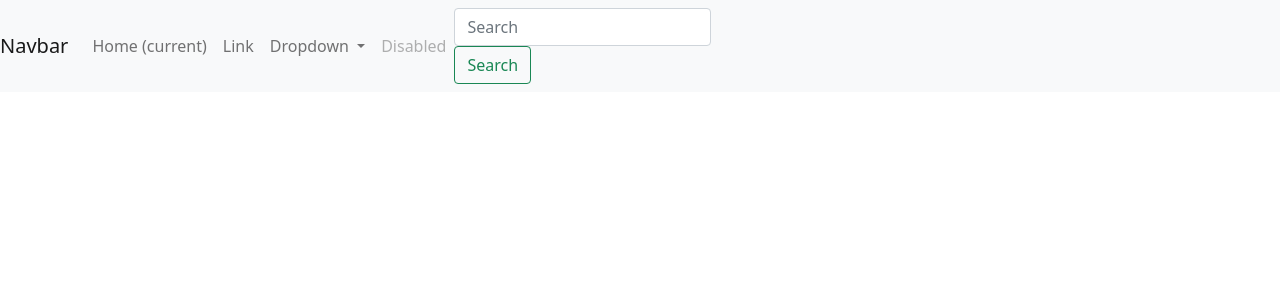
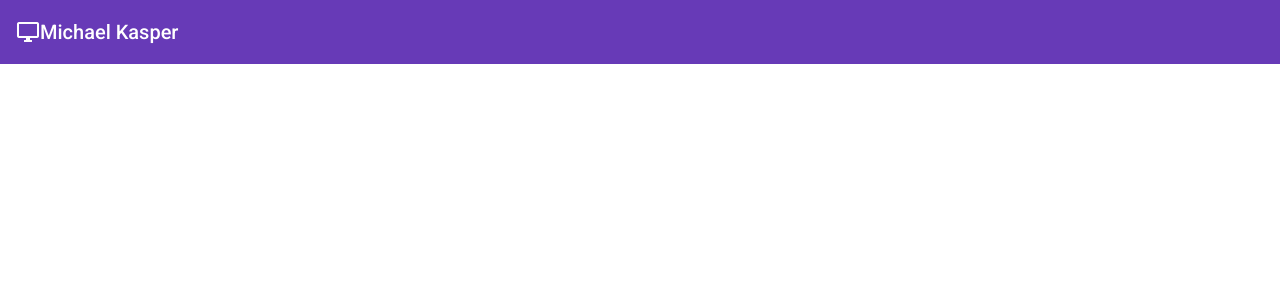
Before and after one commit to mlkasper/ResumeAngular, an Angular app in the folder resume-angular/: page / in a window 1280 px wide. Shown: the top 300 px of the page. Built offline with nearby package versions, Linux system fonts and the light colour scheme.

Commit message:
update with material dependencies

```diff
--- a/resume-angular/angular.json
+++ b/resume-angular/angular.json
@@ -27,6 +27,7 @@
               "src/assets"
             ],
             "styles": [
+              "./node_modules/@angular/material/prebuilt-themes/deeppurple-amber.css",
               "node_modules/bootstrap/dist/css/bootstrap.min.css",
               "src/styles.css"
             ],
@@ -95,6 +96,7 @@
               "src/assets"
             ],
             "styles": [
+              "./node_modules/@angular/material/prebuilt-themes/deeppurple-amber.css",
               "src/styles.css"
             ],
             "scripts": []
--- a/resume-angular/package.json
+++ b/resume-angular/package.json
@@ -11,16 +11,20 @@
   "private": true,
   "dependencies": {
     "@angular/animations": "~12.2.0",
+    "@angular/cdk": "^12.2.5",
     "@angular/common": "~12.2.0",
     "@angular/compiler": "~12.2.0",
     "@angular/core": "~12.2.0",
+    "@angular/fire": "^7.0.4",
     "@angular/forms": "~12.2.0",
     "@angular/localize": "~12.2.0",
+    "@angular/material": "^12.2.5",
     "@angular/platform-browser": "~12.2.0",
     "@angular/platform-browser-dynamic": "~12.2.0",
     "@angular/router": "~12.2.0",
     "@ng-bootstrap/ng-bootstrap": "^10.0.0",
     "bootstrap": "^5.1.1",
+    "firebase": "^9.0.2",
     "jquery": "^3.6.0",
     "rxjs": "~6.6.0",
     "tslib": "^2.3.0",
--- a/resume-angular/src/app/app.component.html
+++ b/resume-angular/src/app/app.component.html
@@ -1,35 +1,4 @@
-<nav class="navbar navbar-expand-lg navbar-light bg-light">
-  <a class="navbar-brand" href="#">Navbar</a>
-  <button class="navbar-toggler" type="button" data-toggle="collapse" data-target="#navbarSupportedContent" aria-controls="navbarSupportedContent" aria-expanded="false" aria-label="Toggle navigation">
-    <span class="navbar-toggler-icon"></span>
-  </button>
-
-  <div class="collapse navbar-collapse" id="navbarSupportedContent">
-    <ul class="navbar-nav mr-auto">
-      <li class="nav-item active">
-        <a class="nav-link" href="#">Home <span class="sr-only">(current)</span></a>
-      </li>
-      <li class="nav-item">
-        <a class="nav-link" href="#">Link</a>
-      </li>
-      <li class="nav-item dropdown">
-        <a class="nav-link dropdown-toggle" href="#" id="navbarDropdown" role="button" data-toggle="dropdown" aria-haspopup="true" aria-expanded="false">
-          Dropdown
-        </a>
-        <div class="dropdown-menu" aria-labelledby="navbarDropdown">
-          <a class="dropdown-item" href="#">Action</a>
-          <a class="dropdown-item" href="#">Another action</a>
-          <div class="dropdown-divider"></div>
-          <a class="dropdown-item" href="#">Something else here</a>
-        </div>
-      </li>
-      <li class="nav-item">
-        <a class="nav-link disabled" href="#">Disabled</a>
-      </li>
-    </ul>
-    <form class="form-inline my-2 my-lg-0">
-      <input class="form-control mr-sm-2" type="search" placeholder="Search" aria-label="Search">
-      <button class="btn btn-outline-success my-2 my-sm-0" type="submit">Search</button>
-    </form>
-  </div>
-</nav>
+<mat-toolbar color="primary">
+  <mat-icon>desktop_windows</mat-icon>
+  <span>Michael Kasper</span>
+</mat-toolbar>
--- a/resume-angular/src/app/app.module.ts
+++ b/resume-angular/src/app/app.module.ts
@@ -4,15 +4,23 @@ import { BrowserModule } from '@angular/platform-browser';
 import { AppRoutingModule } from './app-routing.module';
 import { AppComponent } from './app.component';
 import { NgbModule } from '@ng-bootstrap/ng-bootstrap';
+import { ProjectsComponent } from './projects/projects.component';
+
+import { MatToolbarModule } from '@angular/material/toolbar';
+import { MatIconModule } from '@angular/material/icon';
+import { BrowserAnimationsModule } from '@angular/platform-browser/animations';
 
 @NgModule({
   declarations: [
-    AppComponent
+    AppComponent,
+    ProjectsComponent
   ],
   imports: [
     BrowserModule,
     AppRoutingModule,
-    NgbModule
+    NgbModule,
+    MatIconModule,
+    MatToolbarModule, BrowserAnimationsModule,
   ],
   providers: [],
   bootstrap: [AppComponent]
--- /dev/null
+++ b/resume-angular/src/app/projects/projects.component.html
@@ -0,0 +1 @@
+<p>projects works!</p>
--- /dev/null
+++ b/resume-angular/src/app/projects/projects.component.ts
@@ -0,0 +1,15 @@
+import { Component, OnInit } from '@angular/core';
+
+@Component({
+  selector: 'app-projects',
+  templateUrl: './projects.component.html',
+  styleUrls: ['./projects.component.css']
+})
+export class ProjectsComponent implements OnInit {
+
+  constructor() { }
+
+  ngOnInit(): void {
+  }
+
+}
--- a/resume-angular/src/index.html
+++ b/resume-angular/src/index.html
@@ -5,8 +5,11 @@
 <meta name="viewport" content="width=device-width, initial-scale=1">
 <link rel="icon" type="image/x-icon" href="favicon.ico">
 <link rel="stylesheet" href="../node_modules/bootstrap/dist/css/bootstrap.css">
+<link rel="preconnect" href="https://fonts.gstatic.com">
+<link href="https://fonts.googleapis.com/css2?family=Roboto:wght@300;400;500&display=swap" rel="stylesheet">
+<link href="https://fonts.googleapis.com/icon?family=Material+Icons" rel="stylesheet">
 </head>
-<body>
+<body class="mat-typography">
 <app-root></app-root>
 <script src="../node_modules/jquery/dist/jquery.js"></script>  <script src="../node_modules/bootstrap/dist/js/bootstrap.js"></script>
 </body>
--- a/resume-angular/src/styles.css
+++ b/resume-angular/src/styles.css
@@ -1 +1,4 @@
 /* You can add global styles to this file, and also import other style files */
+
+html, body { height: 100%; }
+body { margin: 0; font-family: Roboto, "Helvetica Neue", sans-serif; }
```
Also changed, not shown: resume-angular/src/app/projects/projects.component.css (added), 2 other files (tests, documents, lock files or other folders).
